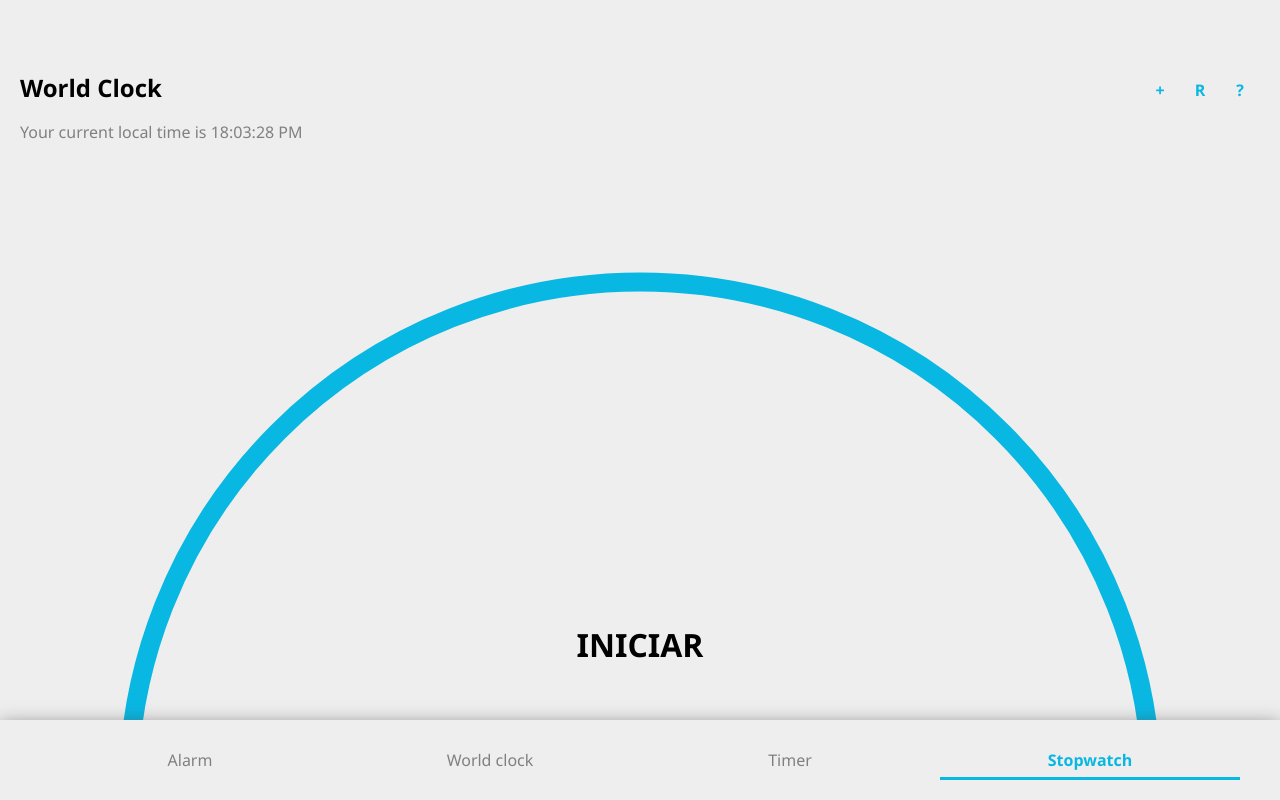
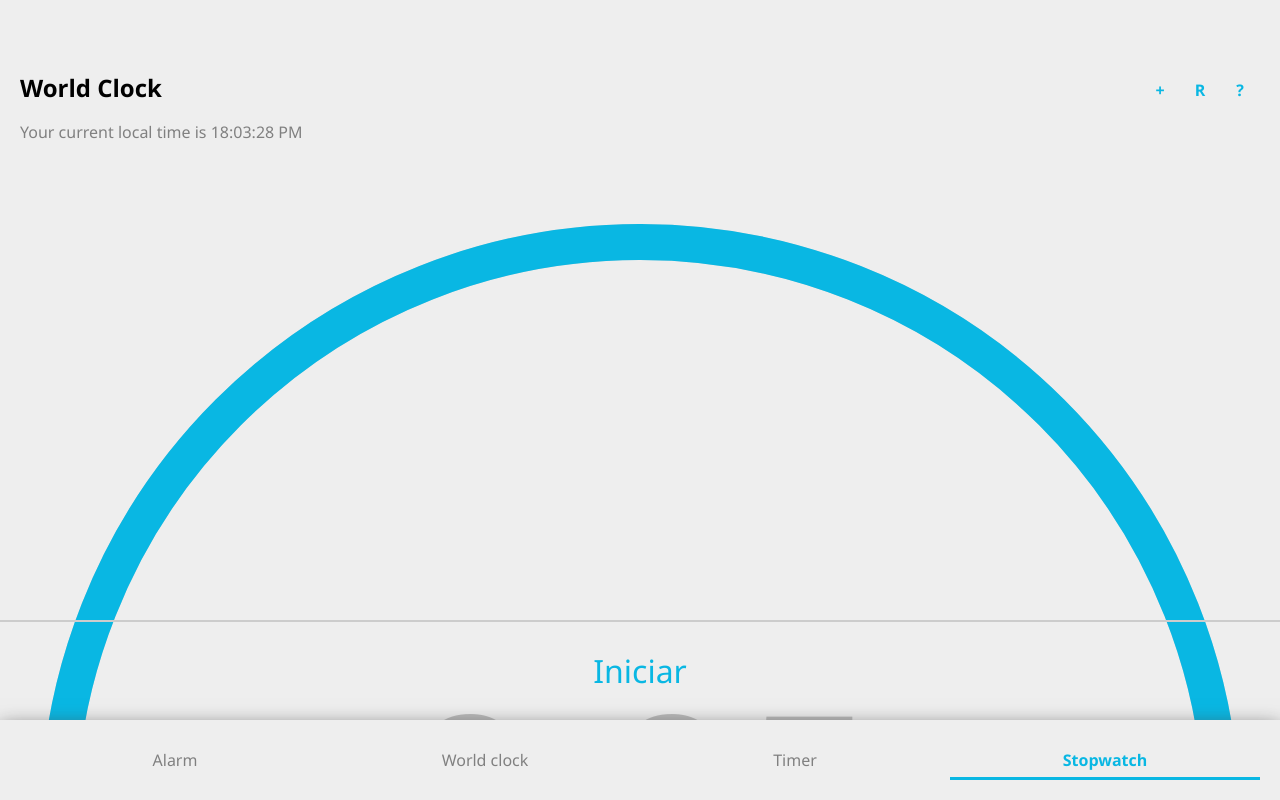
Before and after one commit to xdanielc/clock-web-app, a React (Vite) app: page / in a window 1280 px wide. Both pictures are taken after a click on the button "Stopwatch". Shown: the top 800 px of the page. Built offline with nearby package versions, Linux system fonts and the light colour scheme.

Commit message:
Initial Stopwatch implementation

```diff
--- a/package.json
+++ b/package.json
@@ -11,6 +11,7 @@
   },
   "dependencies": {
     "react": "^18.2.0",
+    "react-circular-progressbar": "^2.1.0",
     "react-dom": "^18.2.0"
   },
   "devDependencies": {
--- a/src/App.css
+++ b/src/App.css
@@ -73,32 +73,25 @@ body{
   }
 }
 
-svg{
-  width: 100%;
-  height: auto;
+.circular-container{
+  margin: 80px 40px;
+  height: 50vh;
+  object-fit: cover;
 }
 
-circle, path{
-  stroke:var(--main-color);
-  stroke-width: 3;
-  fill: none;
+.buttons-bottom{
+  border-top: 2px solid #ccc;
+  position: fixed;
+  bottom: 80px;
+  width: 100%;
+  display: flex;
+  height: 100px;
 }
 
-.button-primary{
+.button{
+  flex-grow: 1;
+  font-size: 2rem;
   border: none;
+  color: var(--main-color);
   background-color: transparent;
 }
-
-.bottom{
-  position: fixed;
-  left: 50%;
-  transform: translateX(-50%);
-  bottom: 130px;
-}
-
-.button-primary.bottom{
-  text-align: center;
-  margin: 0 auto;
-  font-weight: 700;
-  font-size: 2rem;
-}
--- a/src/components/Stopwatch.jsx
+++ b/src/components/Stopwatch.jsx
@@ -1,14 +1,64 @@
-import React from 'react'
+import React, { useEffect, useState } from 'react'
+import { CircularProgressbar, buildStyles } from 'react-circular-progressbar'
+import 'react-circular-progressbar/dist/styles.css'
 
 const Stopwatch = () => {
+    const [isActive, setIsActive] = useState(false)
+    const [seconds, setSeconds] = useState(5) // Vales dependent on this change onMount
+    const [percentage, setPercentage] = useState(0)
+    const [totalSeconds, setTotalSeconds] = useState(0)
+    const minutesDisplay = Math.floor(seconds / 60);
+    const secondsDisplay = String(seconds % 60).padStart(2, '0')
+
+    useEffect(() => {
+        setTotalSeconds(seconds)
+        setPercentage(seconds)
+    }, [])
+
+    useEffect(() => {
+        let intervalId;
+        if (isActive && seconds > 0) {
+            if(seconds === totalSeconds){
+                setPercentage(totalSeconds-1)
+            }
+            intervalId = setInterval(() => {
+                // Functional update gets the state
+                setSeconds(prevSeconds => {
+                    const newSeconds = prevSeconds - 1;
+                    setPercentage(newSeconds-1);
+                    return newSeconds;
+                });
+            }, 1000);
+        } else if (seconds === 0) {
+            clearInterval(intervalId);
+            setIsActive(false)
+        }
+        return () => clearInterval(intervalId);
+    }, [isActive, seconds]);
+
+    const beginTimeout = () => {
+        setIsActive(true);
+    };
+
     return (
         <>
-            {/* <div className='placeholder'>Stopwatch</div> */}
-            <svg viewBox="0 0 200 200" preserveAspectRatio="xMidYMid meet" className='responsiveCircle'>
-                {/* <circle cx="100" cy="100" r="70" strokeWidth={'2px'}/> */}
-                <path className="meter-arc" d="M 100,100 m -80,0 a 80,80 0 1,1 160,0 a 80,80 0 1,1 -160,0" />
-            </svg>
-            <button className='button-primary bottom'>INICIAR</button>
+            <div className="circular-container">
+                <CircularProgressbar
+                value={percentage}
+                maxValue={totalSeconds}
+                text={`${minutesDisplay}:${secondsDisplay}`}
+                strokeWidth={3}
+                styles={buildStyles({
+                    pathTransitionDuration: 1,
+                    pathTransition: 'linear',
+                    textColor: isActive ? 'var(--main-color)' : '#bbbbbb',
+                    pathColor: 'var(--main-color)'
+                })}
+                />
+            </div>
+            <div className="buttons-bottom">
+                <button className='button' onClick={beginTimeout}>Iniciar</button>
+            </div>
         </>
     )
 }
--- a/src/components/Tabs.css
+++ b/src/components/Tabs.css
@@ -5,7 +5,7 @@
     bottom: 0;
     width: 100vw;
     height: 80px;
-    padding: 0 40px;
+    padding: 0 20px;
     background-color: #eee;
     box-shadow: 0 8px 20px #444;
     z-index: 30;
@@ -17,7 +17,7 @@
     background-color: transparent;
     transition: 0.1s all ease-in-out;
     /* Easier to click */
-    width: 70%;
+    width: 100%;
 }
 
 .tab:hover{
--- a/vite.config.js
+++ b/vite.config.js
@@ -4,8 +4,8 @@ import react from '@vitejs/plugin-react'
 // https://vitejs.dev/config/
 export default defineConfig({
   plugins: [react()],
-  server: {
-    host: '127.0.0.1',
-    port: 3000
-  }
+  // server: {
+  //   host: '127.0.0.1',
+  //   port: 3000
+  // }
 })
```
Also changed, not shown: 1 other file (tests, documents, lock files or other folders).
